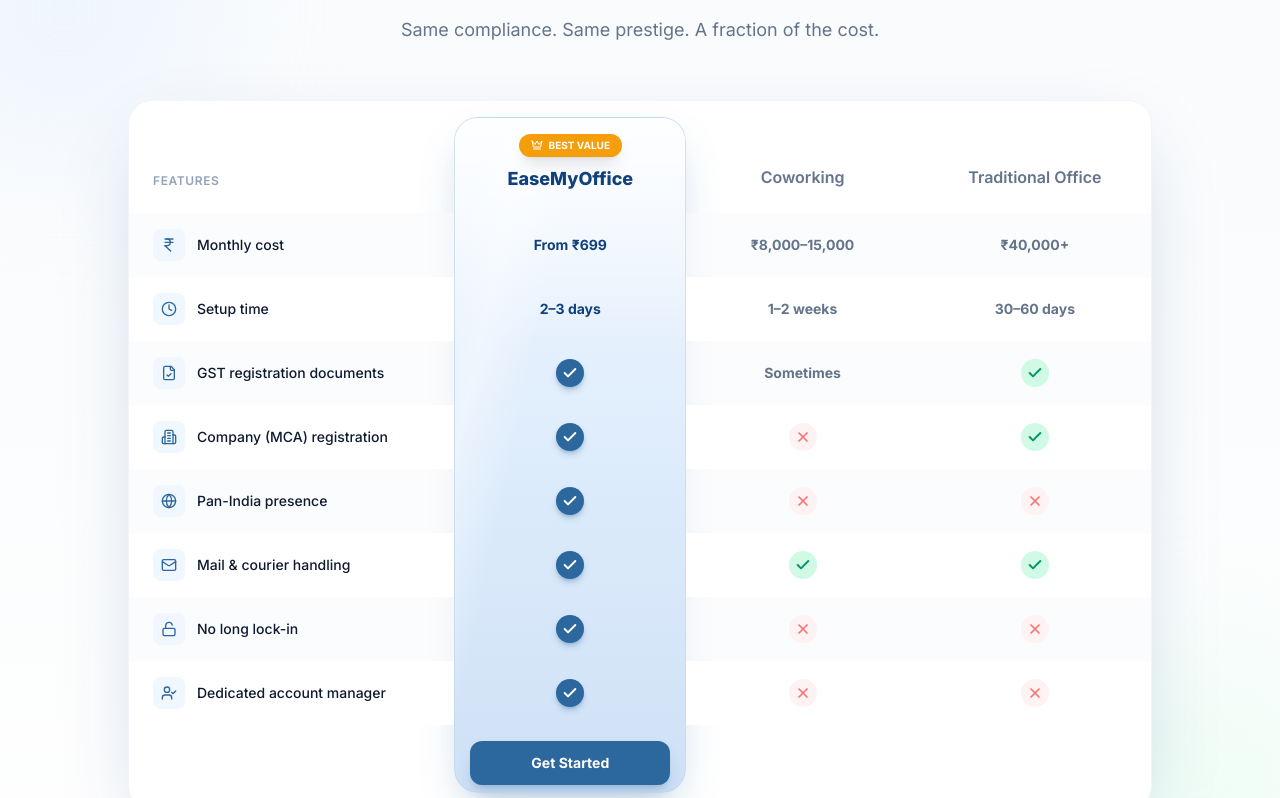
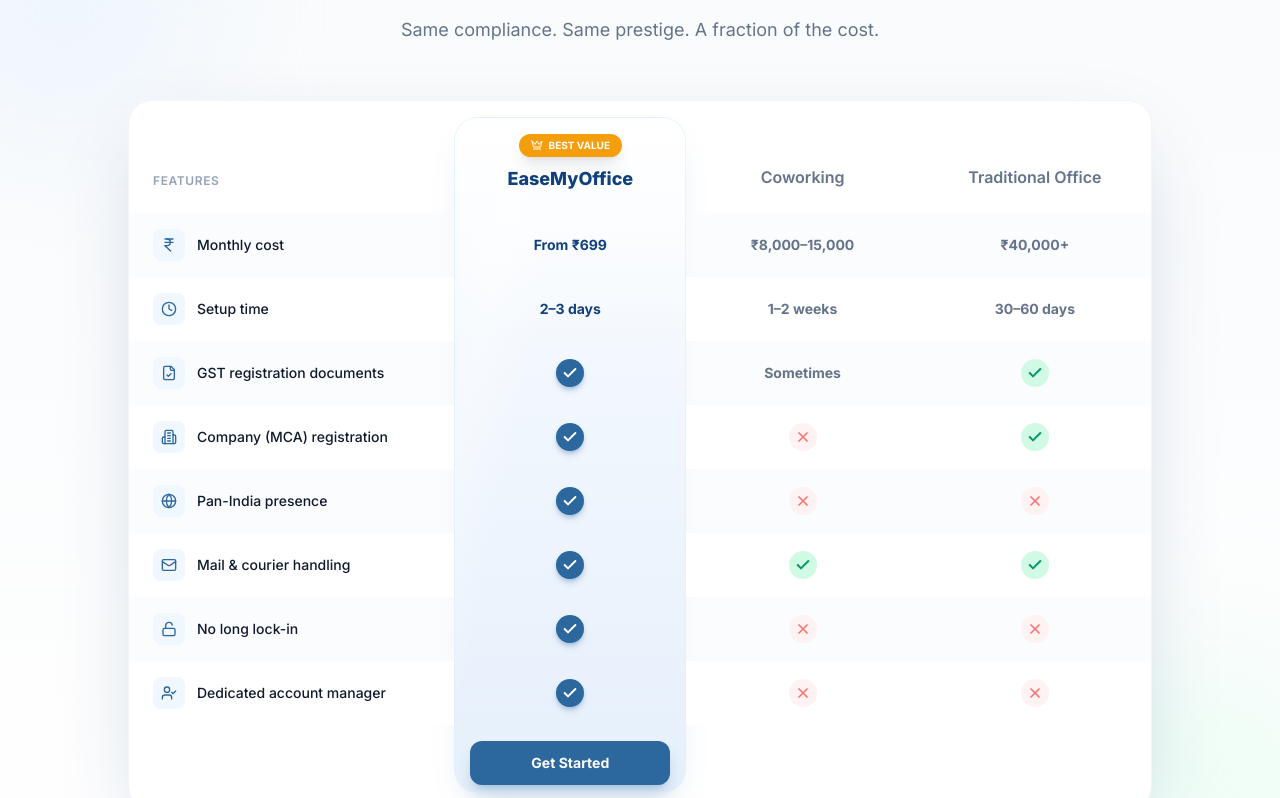
Before and after one commit to varunattricollab98/Website-, a React (Vite) app: page / in a window 1280 px wide. Shown: the part 8799-9597 px from the top of the page. Built offline with nearby package versions, Linux system fonts and the light colour scheme.

Commit message:
Comparison table: make winner column glossy highlight even lighter/subtler (near-white soft blue tint, softer border & shadow)

```diff
--- a/src/components/sections/ComparisonTable.jsx
+++ b/src/components/sections/ComparisonTable.jsx
@@ -65,15 +65,15 @@
         >
           <div className="relative grid grid-cols-[1.4fr_1fr_1fr_1fr] gap-0 rounded-3xl bg-white shadow-[0_30px_80px_-25px_rgba(17,65,124,0.25)] border border-surface-100 overflow-hidden">
 
-            {/* Highlighted winner column — soft glossy light-blue pillar */}
+            {/* Highlighted winner column — very soft glossy light-blue pillar */}
             <div
-              className="absolute top-4 bottom-4 left-[calc(1.4/4.4*100%)] w-[calc(1/4.4*100%)] rounded-3xl z-0 overflow-hidden border border-primary-200/70 shadow-[0_20px_45px_-12px_rgba(44,103,158,0.28)]"
-              style={{ background: 'linear-gradient(180deg, #f2f8ff 0%, #dcebfb 55%, #cfe1f6 100%)' }}
+              className="absolute top-4 bottom-4 left-[calc(1.4/4.4*100%)] w-[calc(1/4.4*100%)] rounded-3xl z-0 overflow-hidden border border-primary-100/70 shadow-[0_16px_36px_-14px_rgba(44,103,158,0.18)]"
+              style={{ background: 'linear-gradient(180deg, #fbfdff 0%, #eef5fd 55%, #e6f0fb 100%)' }}
             >
               {/* Top glossy shine */}
-              <div className="absolute top-0 left-0 right-0 h-1/3 bg-gradient-to-b from-white/90 to-transparent" />
+              <div className="absolute top-0 left-0 right-0 h-1/3 bg-gradient-to-b from-white/95 to-transparent" />
               {/* Soft glare sweep */}
-              <div className="absolute -left-1/4 top-0 w-1/2 h-full bg-gradient-to-r from-transparent via-white/40 to-transparent -skew-x-12" />
+              <div className="absolute -left-1/4 top-0 w-1/2 h-full bg-gradient-to-r from-transparent via-white/35 to-transparent -skew-x-12" />
             </div>
 
             {/* ===== Header row ===== */}
```
